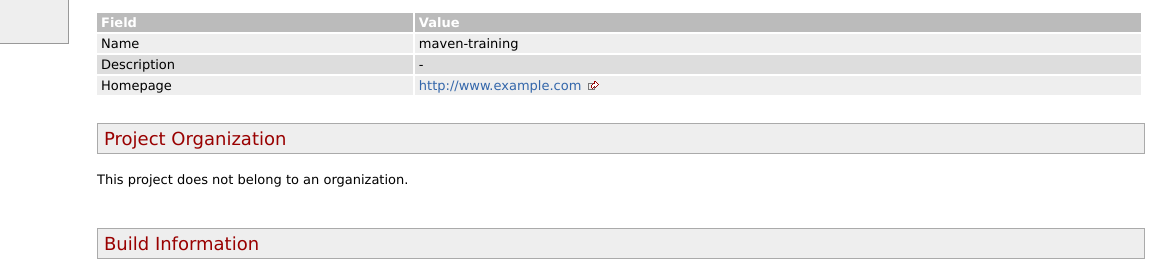
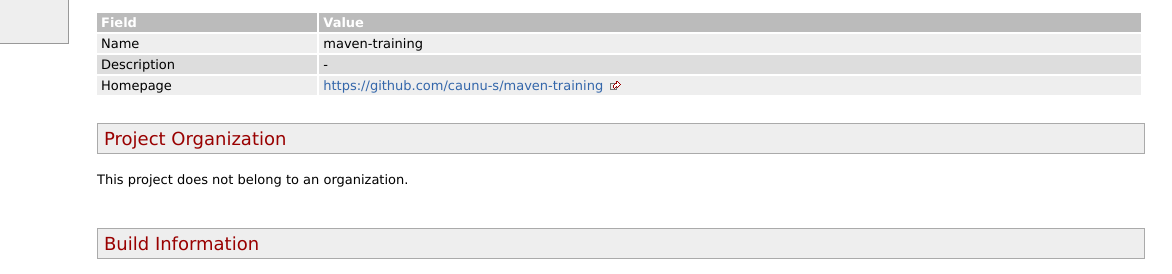
Before and after one commit to caunu-s/maven-training, a plain HTML site: page summary.html in a window 1280 px wide. Shown: the part 200-474 px from the top of the page, 108-1280 px from the left. Drawn offline with Linux system fonts and the light colour scheme.

Commit message:
update site

```diff
--- a/summary.html
+++ b/summary.html
@@ -69,7 +69,7 @@
 <td>-</td></tr>
 <tr class="b">
 <td>Homepage</td>
-<td><a class="externalLink" href="http://www.example.com">http://www.example.com</a></td></tr></table></div>
+<td><a class="externalLink" href="https://github.com/caunu-s/maven-training">https://github.com/caunu-s/maven-training</a></td></tr></table></div>
 <div class="section">
 <h3><a name="Project_Organization"></a>Project Organization</h3><a name="Project_Organization"></a>
 <p>This project does not belong to an organization.</p></div>
```
Also changed, not shown: dependencies.html (+1 -1 lines).
